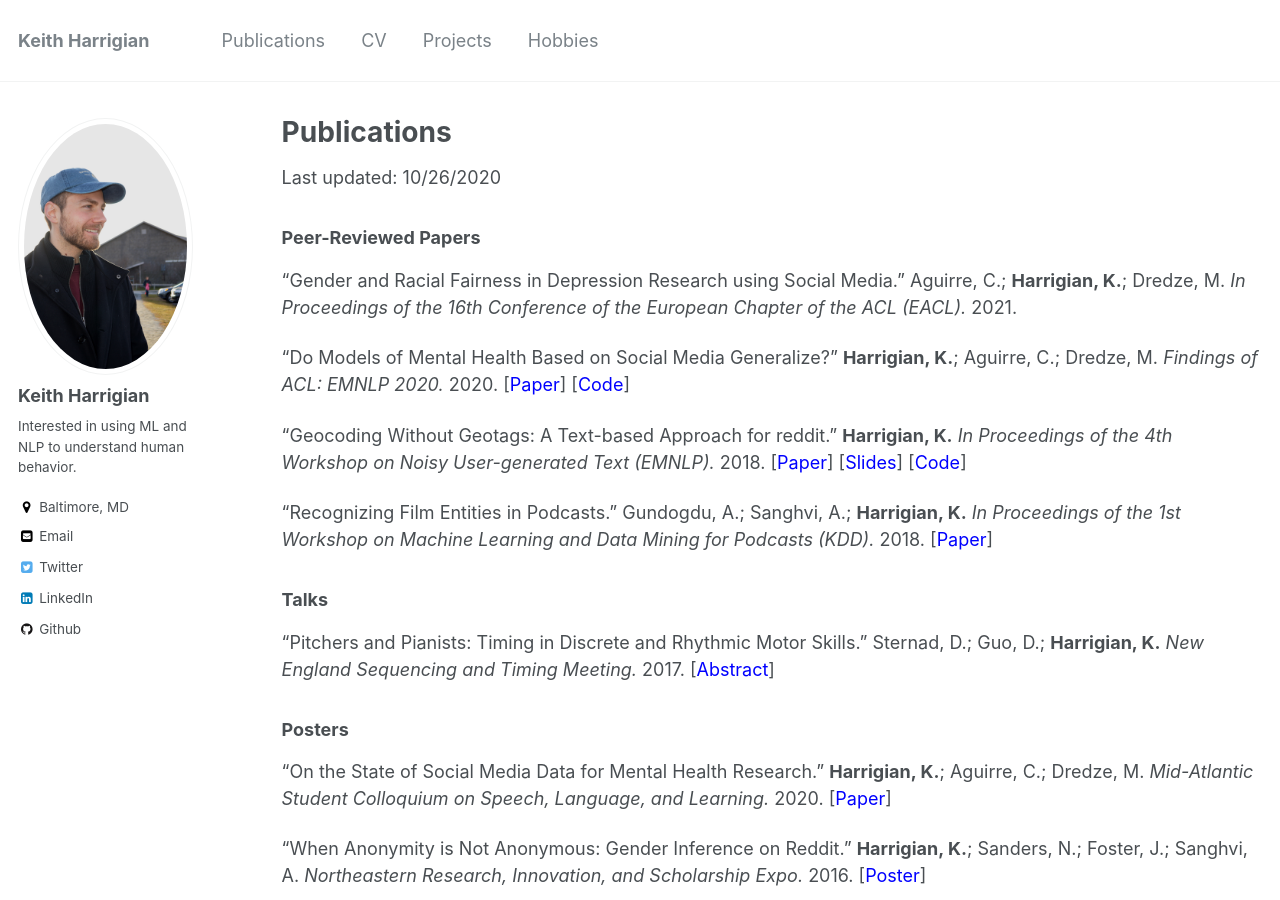
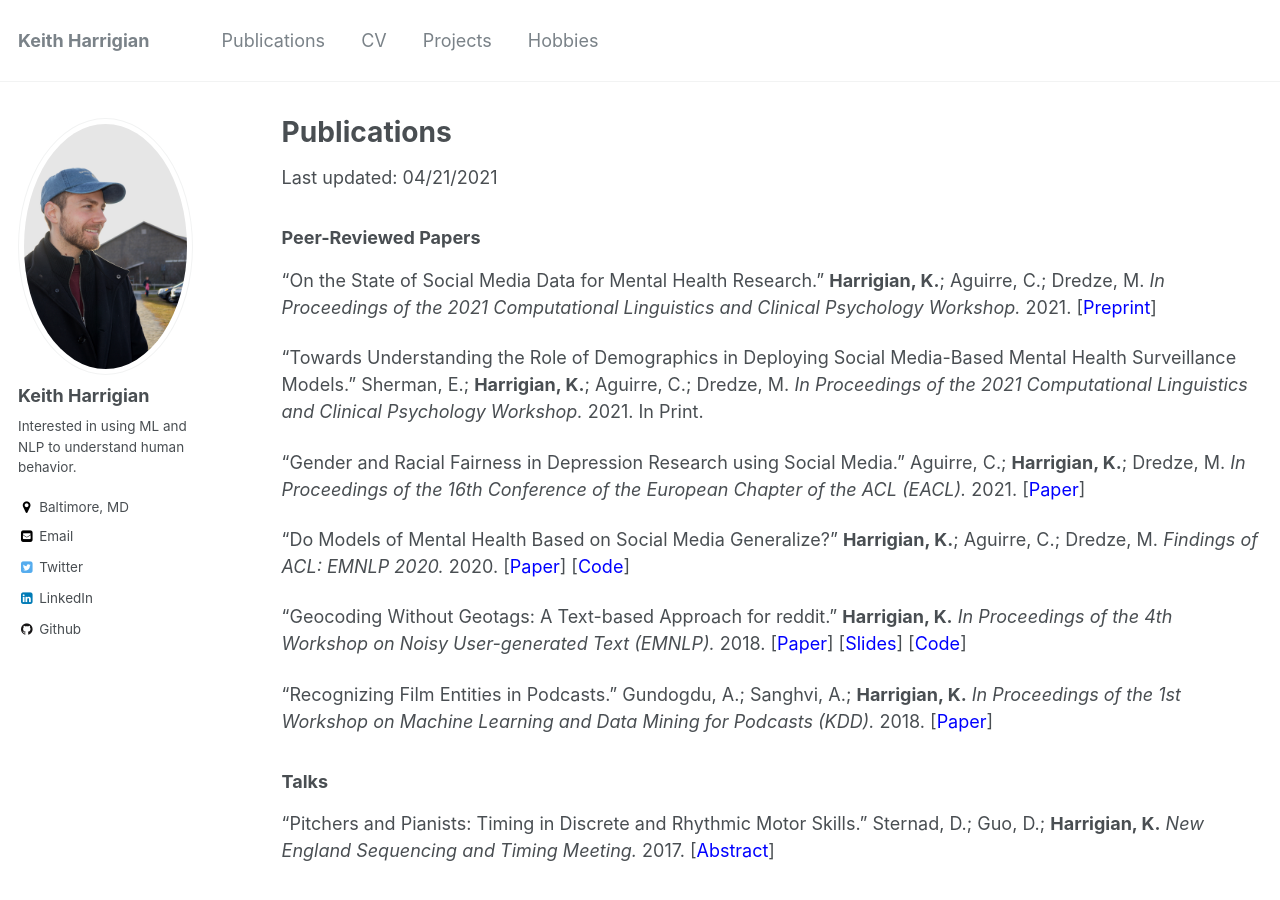
Before and after one commit to kharrigian/kharrigian.github.io, a Jekyll site: the page built from _pages/publications.md, in a window 1280 px wide and 900 px high. Built offline with Jekyll 4.4.1, drawn with Linux system fonts in a browser that asks for light colours.

Commit message:
Update publications and CV

```diff
--- a/_pages/publications.md
+++ b/_pages/publications.md
@@ -7,27 +7,32 @@ author_profile: true
 
 {% include base_path %}
 
-Last updated: 10/26/2020
+Last updated: 04/21/2021
 
 ### Peer-Reviewed Papers
 
-   "Gender and Racial Fairness in Depression Research using Social Media." Aguirre, C.; **Harrigian, K.**; Dredze, M. *In Proceedings of the 16th Conference of the European Chapter of the ACL (EACL).* 2021.
+   "On the State of Social Media Data for Mental Health Research." **Harrigian, K.**; Aguirre, C.; Dredze, M. *In Proceedings of the 2021 Computational Linguistics and Clinical Psychology Workshop.* 2021. [[<span style="color:blue">Preprint</span>](https://arxiv.org/abs/2011.05233)]
+
+   "Towards Understanding the Role of Demographics in Deploying Social Media-Based Mental Health Surveillance Models." Sherman, E.; **Harrigian, K.**; Aguirre, C.; Dredze, M. *In Proceedings of the 2021 Computational Linguistics and Clinical Psychology Workshop.* 2021. In Print.
+
+   "Gender and Racial Fairness in Depression Research using Social Media." Aguirre, C.; **Harrigian, K.**; Dredze, M. *In Proceedings of the 16th Conference of the European Chapter of the ACL (EACL).* 2021. [[<span style="color:blue">Paper</span>]](https://www.aclweb.org/anthology/2021.eacl-main.256/)
 
    "Do Models of Mental Health Based on Social Media Generalize?" **Harrigian, K.**; Aguirre, C.; Dredze, M. *Findings of ACL: EMNLP 2020.* 2020. [[<span style="color:blue">Paper</span>]](http://www.cs.jhu.edu/~mdredze/publications/2020_emnlp_mental_health_domain_transfer.pdf) [[<span style="color:blue">Code</span>]](https://github.com/kharrigian/emnlp-2020-mental-health-generalization)
 
    "Geocoding Without Geotags: A Text-based Approach for reddit." **Harrigian, K.** *In Proceedings of the 4th Workshop on Noisy User-generated Text (EMNLP).* 2018. [[<span style="color:blue">Paper</span>](http://aclweb.org/anthology/W18-6103)] [[<span style="color:blue">Slides</span>](https://kharrigian.github.io/files/WNUT_Talk.pdf)] [[<span style="color:blue">Code</span>](https://github.com/kharrigian/smgeo)]
 
    "Recognizing Film Entities in Podcasts." Gundogdu, A.; Sanghvi, A.; **Harrigian, K.** *In Proceedings of the 1st Workshop on Machine Learning and Data Mining for Podcasts (KDD).* 2018. [[<span style="color:blue">Paper</span>](https://arxiv.org/abs/1809.08711)]
+
 ### Talks
 
    "Pitchers and Pianists: Timing in Discrete and Rhythmic Motor Skills." Sternad, D.; Guo, D.; **Harrigian, K.** *New England Sequencing and Timing Meeting.* 2017. [[<span style="color:blue">Abstract</span>](https://musicdynamicslab.uconn.edu/wp-content/uploads/sites/433/2017/01/NEST17_Schedule.pdf)]
+
 ### Posters
-
-   "On the State of Social Media Data for Mental Health Research." **Harrigian, K.**; Aguirre, C.; Dredze, M. *Mid-Atlantic Student Colloquium on Speech, Language, and Learning.* 2020. [[<span style="color:blue">Paper</span>](https://github.com/kharrigian/mental-health-datasets/blob/master/reference/OnTheStateOfSocialMediaDataForMentalHealth.pdf)]
 
    "When Anonymity is Not Anonymous: Gender Inference on Reddit." **Harrigian, K.**; Sanders, N.; Foster, J.; Sanghvi, A. *Northeastern Research, Innovation, and Scholarship Expo.* 2016. [[<span style="color:blue">Poster</span>](https://www.northeastern.edu/rise/presentations/when-anonymity-is-not-anonymous-gender-inference-on-reddit/)]
 
    "Effects of tDCS on Precision of Finger Force Control and Rhythmic Tapping Movements." **Harrigian, K.**; Kuznetsov, N.; Sternad, D. *Northeastern Research, Innovation, and Scholarship Expo.* 2015. [[<span style="color:blue">Poster</span>](https://www.researchgate.net/publication/281032251_Effects_of_tDCS_on_Precision_of_Finger_Force_Control_and_Rhythmic_Tapping_Movements)]
+
 ### Working Manuscripts
 
    "Pitchers and Pianists: A Large-Scale Study on Discrete and Rhythmic Timing." **Harrigian, K.**; Guo, D.; Park, S.; Sternad, D. [[<span style="color:blue">Code</span>](https://github.com/kharrigian/pitchers-and-pianists)]
```
Also changed, not shown: _pages/about.md (+4 -2 lines), _pages/cv.md (+1 -1 lines), 1 other file.
